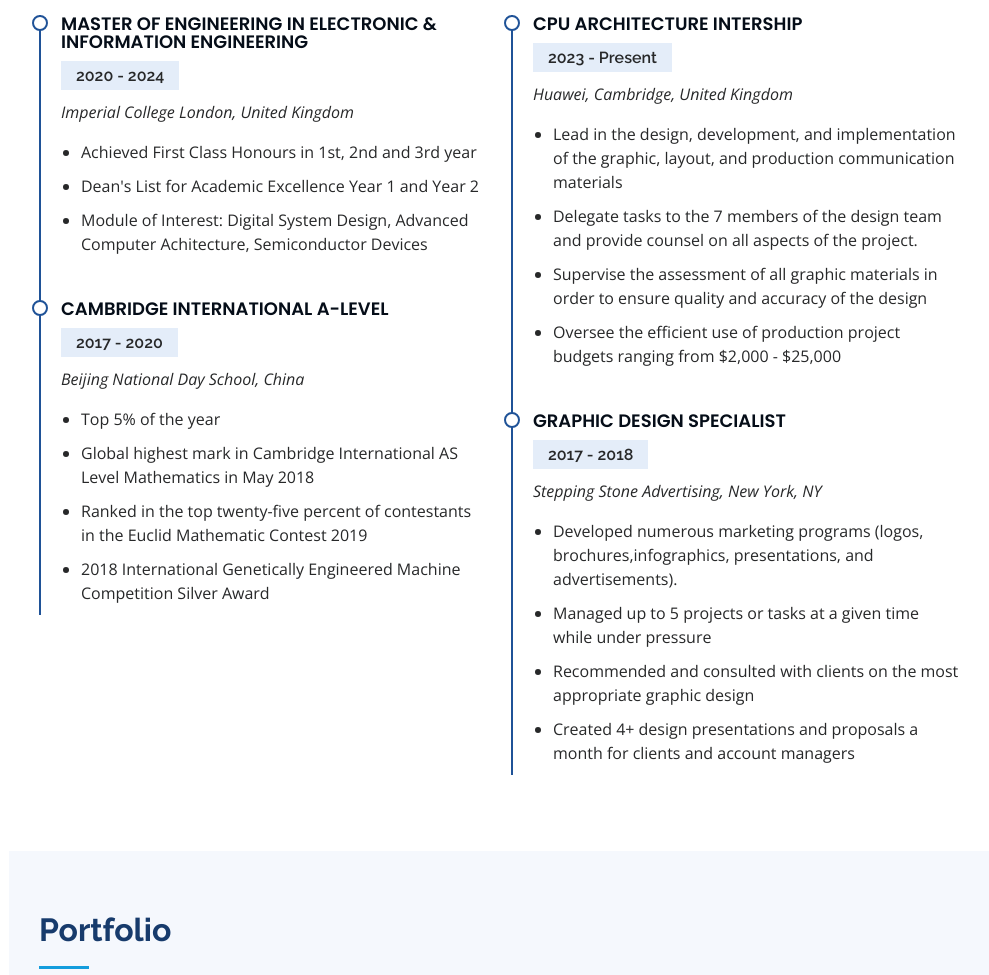
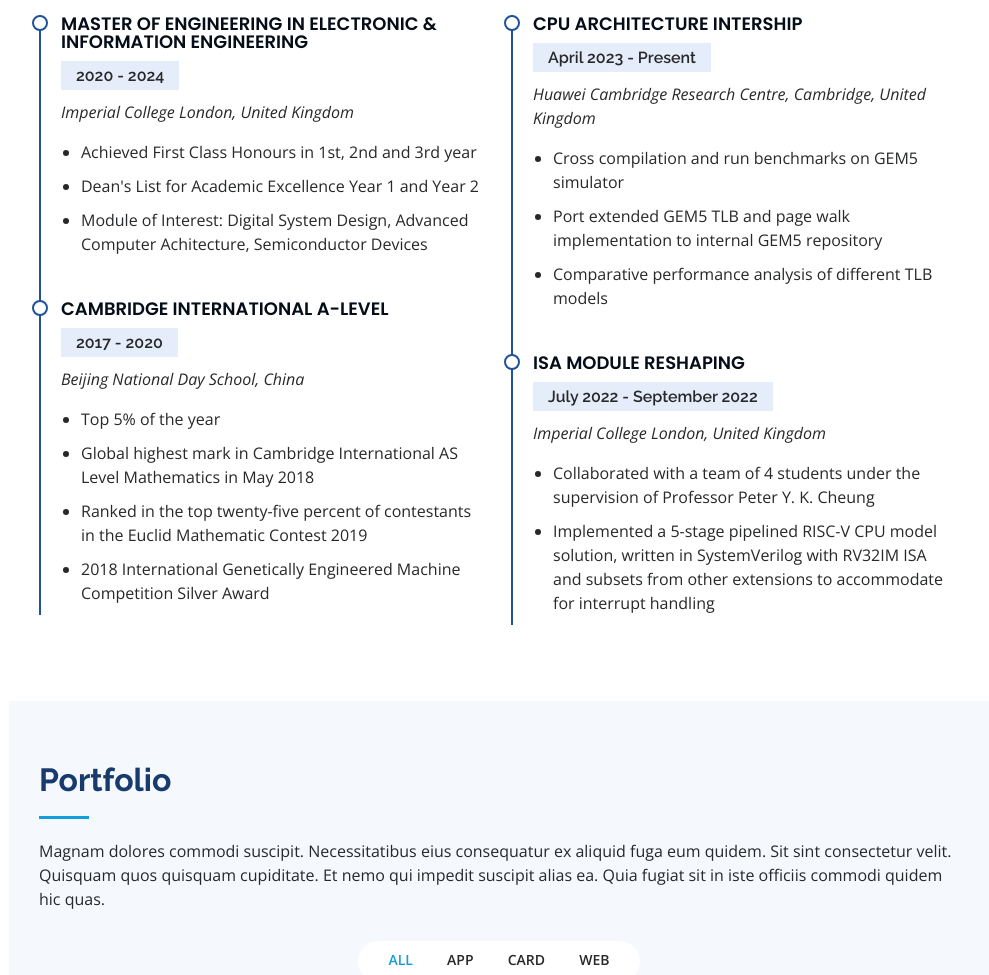
Before and after one commit to justinhuang666666/justin-yinting-huang.github.io, a plain HTML site: page index.html in a window 1280 px wide. Shown: the part 2213-3188 px from the top of the page, without its empty margins (291-1280 px from the left). Drawn offline with nearby package versions, Linux system fonts and the light colour scheme.

Commit message:
edit resume

```diff
--- a/index.html
+++ b/index.html
@@ -222,24 +222,22 @@
             <h3 class="resume-title">Professional Experience</h3>
             <div class="resume-item">
               <h4>CPU Architecture Intership</h4>
-              <h5>2023 - Present</h5>
-              <p><em>Huawei, Cambridge, United Kingdom </em></p>
+              <h5>April 2023 - Present</h5>
+              <p><em>Huawei Cambridge Research Centre, Cambridge, United Kingdom </em></p>
               <ul>
-                <li>Lead in the design, development, and implementation of the graphic, layout, and production communication materials</li>
-                <li>Delegate tasks to the 7 members of the design team and provide counsel on all aspects of the project. </li>
-                <li>Supervise the assessment of all graphic materials in order to ensure quality and accuracy of the design</li>
-                <li>Oversee the efficient use of production project budgets ranging from $2,000 - $25,000</li>
+                <li>Cross compilation and run benchmarks on GEM5 simulator</li>
+                <li>Port extended GEM5 TLB and page walk implementation to internal GEM5 repository</li>
+                <li>Comparative performance analysis of different TLB models</li>
               </ul>
             </div>
             <div class="resume-item">
-              <h4>Graphic design specialist</h4>
-              <h5>2017 - 2018</h5>
-              <p><em>Stepping Stone Advertising, New York, NY</em></p>
+              <h4>ISA Module Reshaping</h4>
+              <h5>July 2022 - September 2022</h5>
+              <p><em>Imperial College London, United Kingdom</em></p>
               <ul>
-                <li>Developed numerous marketing programs (logos, brochures,infographics, presentations, and advertisements).</li>
-                <li>Managed up to 5 projects or tasks at a given time while under pressure</li>
-                <li>Recommended and consulted with clients on the most appropriate graphic design</li>
-                <li>Created 4+ design presentations and proposals a month for clients and account managers</li>
+                <li>Collaborated with a team of 4 students under the supervision of Professor Peter Y. K. Cheung</li>
+                <li>Implemented a 5-stage pipelined RISC-V CPU model solution, written in SystemVerilog with
+                  RV32IM ISA and subsets from other extensions to accommodate for interrupt handling</li>
               </ul>
             </div>
           </div>
```
